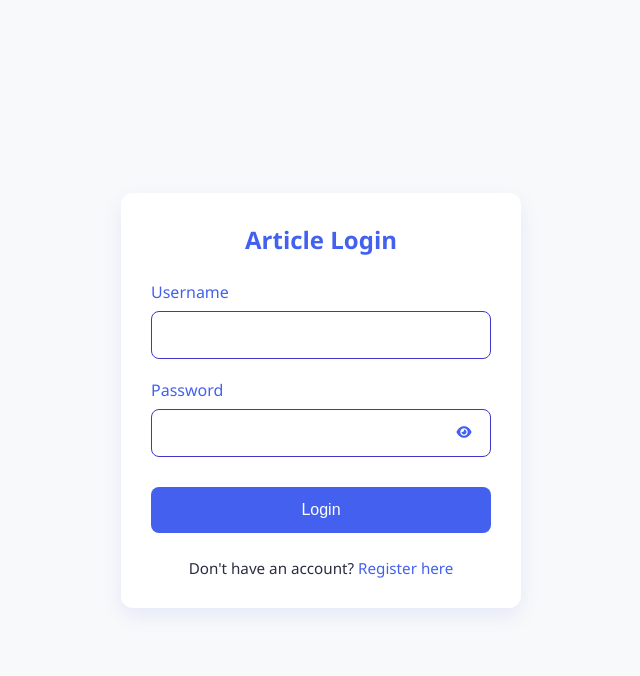
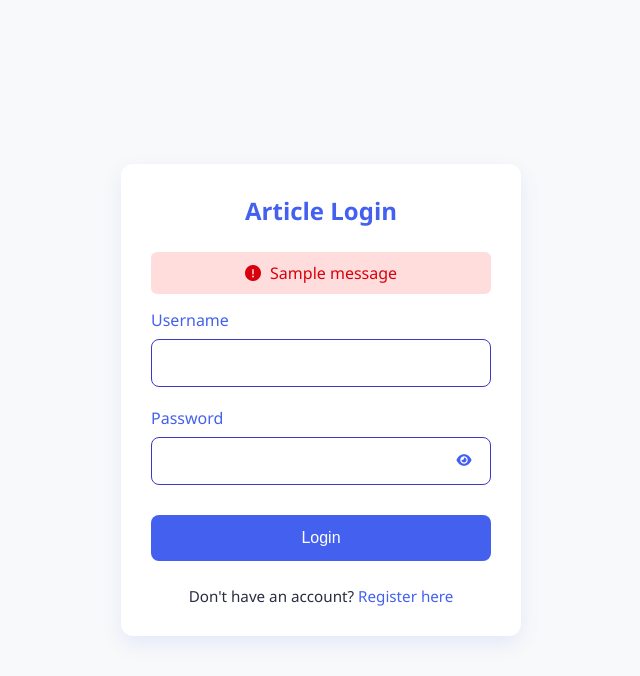
Before and after one commit to devikasaji211/placement-cell, a Django app: page /article/article-login in a window 1280 px wide. Shown: the top 676 px of the page, without its empty margins (319-959 px from the left). Run offline with Django 5.2, Linux system fonts and the light colour scheme; tables that the repository leaves empty hold one stand-in row (values such as "Sample post"); one stand-in notice (Sample message) is shown.

Commit message:
error msg

```diff
--- a/ca_articleship_placement/settings.py
+++ b/ca_articleship_placement/settings.py
@@ -13,6 +13,7 @@ import os
 from pathlib import Path
 import dj_database_url
 from dotenv import load_dotenv
+from django.contrib.messages import constants as messages
 load_dotenv()
 
 # Build paths inside the project like this: BASE_DIR / 'subdir'.
@@ -152,6 +153,10 @@ STATICFILES_STORAGE = 'whitenoise.storage.CompressedManifestStaticFilesStorage'
 MEDIA_URL = '/media/'
 MEDIA_ROOT = os.path.join(BASE_DIR, 'media')
 
+MESSAGE_TAGS = {
+    messages.ERROR: 'danger',
+}
+
 # Default primary key field type
 # https://docs.djangoproject.com/en/5.2/ref/settings/#default-auto-field
 
--- a/templates/article_login.html
+++ b/templates/article_login.html
@@ -170,11 +170,14 @@
 <body>
     <div class="login-container">
         <h2>Article Login</h2>
-        {% if error %}
-    <div style="background-color: #ffdddd; color: #d8000c; padding: 10px; border-radius: 6px; margin-bottom: 15px;">
-        <i class="fas fa-exclamation-circle" style="margin-right: 5px;"></i> {{ error }}
-    </div>
+        {% if messages %}
+    {% for message in messages %}
+        <div style="background-color: #ffdddd; color: #d8000c; padding: 10px; border-radius: 6px; margin-bottom: 15px;">
+            <i class="fas fa-exclamation-circle" style="margin-right: 5px;"></i> {{ message }}
+        </div>
+    {% endfor %}
 {% endif %}
+
 
 
         <form method="POST">
```
